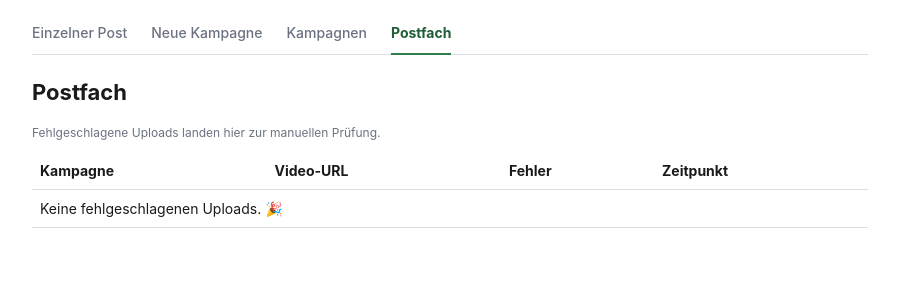
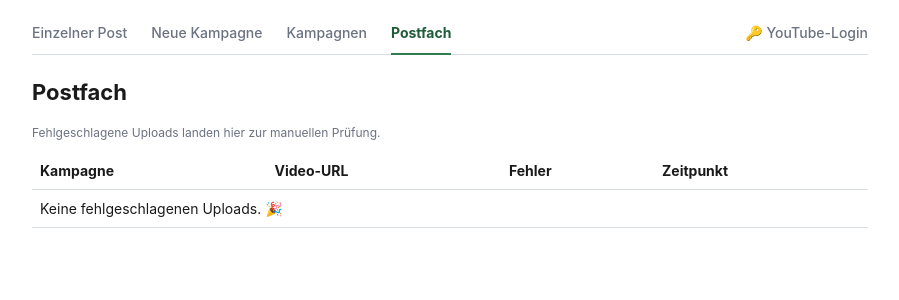
Before and after one commit to gartenvision24automation/youtube, a Flask app: page /inbox in a window 1280 px wide. Shown: the top 300 px of the page, without its empty margins (190-1089 px from the left). Run offline with Flask 3, Linux system fonts and the light colour scheme; data that the repository does not hold is empty.

Commit message:
Update base.html

```diff
--- a/templates/base.html
+++ b/templates/base.html
@@ -130,6 +130,7 @@
     <a href="{{ url_for('new_campaign') }}" class="{{ 'active' if active_tab == 'new_campaign' }}">Neue Kampagne</a>
     <a href="{{ url_for('campaigns') }}" class="{{ 'active' if active_tab == 'campaigns' }}">Kampagnen</a>
     <a href="{{ url_for('inbox') }}" class="{{ 'active' if active_tab == 'inbox' }}">Postfach</a>
+    <a href="{{ url_for('oauth_start_page') }}" class="{{ 'active' if active_tab == 'oauth' }}" style="margin-left:auto;">🔑 YouTube-Login</a>
   </nav>
 
   {% with messages = get_flashed_messages() %}
```
